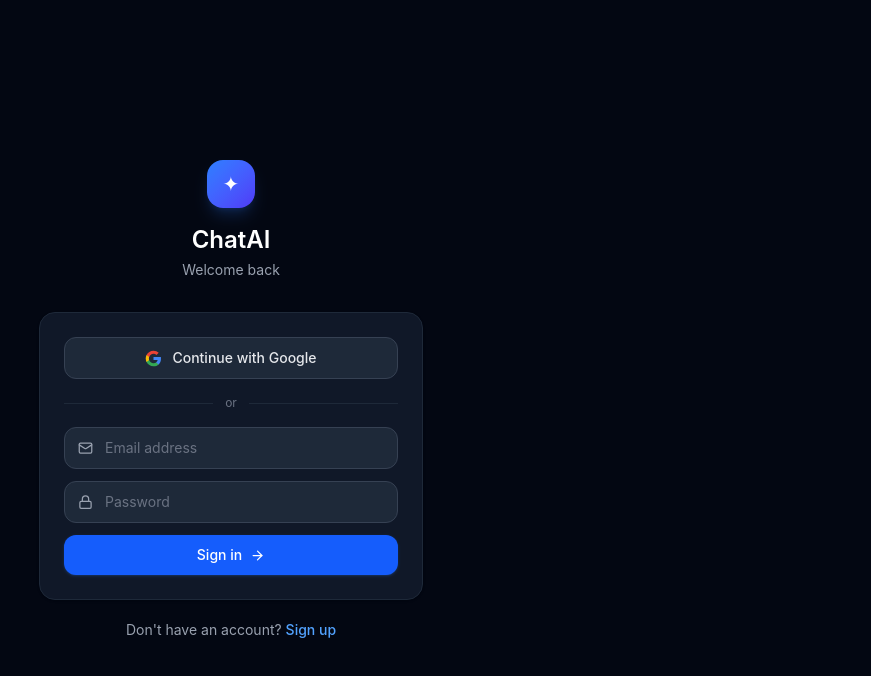
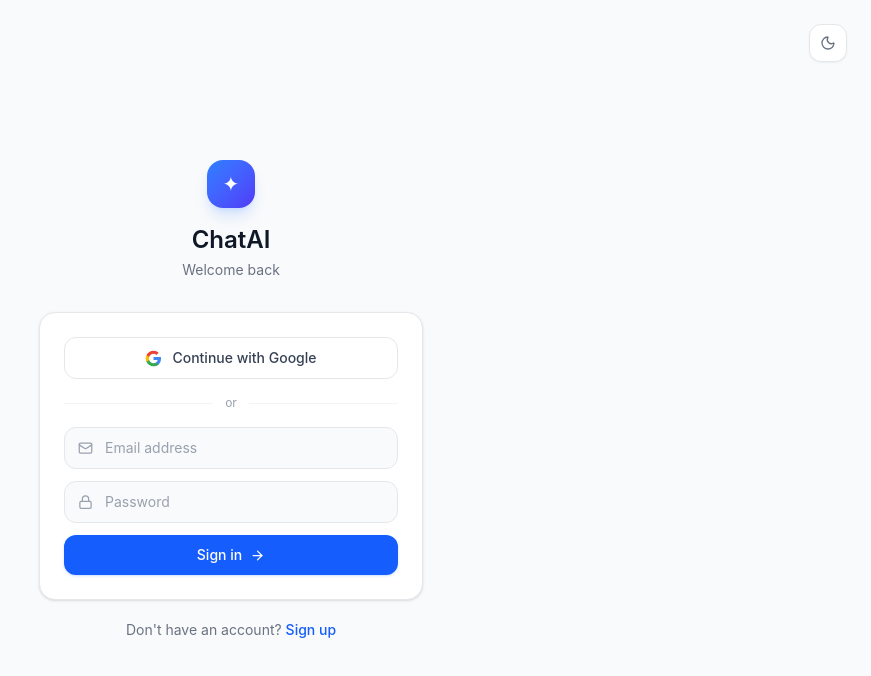
Before and after one commit to Anirban-dev/AiChatBot, a React (Vite) app in the folder Frontend/: page /login in a window 1280 px wide. Shown: the top 676 px of the page, without its empty margins (409-1280 px from the left). Built offline with nearby package versions, Linux system fonts and the light colour scheme; no server answers.

Commit message:
theme added in admin adn login pages

```diff
--- a/Frontend/src/Routes/Admin/index.tsx
+++ b/Frontend/src/Routes/Admin/index.tsx
@@ -1,7 +1,7 @@
 // src/Routes/Admin/index.tsx
-import { useState } from 'react'
+import { useState, useEffect } from 'react'
 import { useNavigate } from 'react-router-dom'
-import { ArrowLeft, Database, LogOut } from 'lucide-react'
+import { ArrowLeft, Database, LogOut, Sun, Moon } from 'lucide-react'
 import AdminGate from './AdminGate'
 import OverviewTab from './OverviewTab'
 import UsersTab from './UsersTab'
@@ -14,6 +14,26 @@ const AdminDashboard = () => {
   const navigate = useNavigate()
   const [tab, setTab] = useState<Tab>('overview')
   const [gateKey, setGateKey] = useState(0)
+
+  // 1. Initialize state matching your Chat component preference pattern
+  const [dark, setDark] = useState<boolean>(() => {
+    const savedTheme = localStorage.getItem('theme')
+    if (savedTheme) {
+      return savedTheme === 'dark'
+    }
+    return window.matchMedia('(prefers-color-scheme: dark)').matches
+  })
+
+  // 2. Synchronize theme switches with the HTML element tree
+  useEffect(() => {
+    if (dark) {
+      document.documentElement.classList.add('dark')
+      localStorage.setItem('theme', 'dark')
+    } else {
+      document.documentElement.classList.remove('dark')
+      localStorage.setItem('theme', 'light')
+    }
+  }, [dark])
 
   // If a request returns a 401/403 deep inside a child panel component
   const handleExpired = () => {
@@ -61,8 +81,8 @@ const AdminDashboard = () => {
               </div>
             </div>
 
-            {/* Tab Nav + Logout */}
-            <div className="flex items-center gap-6">
+            {/* Tab Nav + Theme Toggle + Logout */}
+            <div className="flex items-center gap-3 sm:gap-4">
               <nav className="hidden sm:flex items-center gap-1 bg-white dark:bg-slate-900 border border-slate-200 dark:border-slate-800 rounded-xl p-1">
                 {TABS.map(t => (
                   <button
@@ -78,6 +98,15 @@ const AdminDashboard = () => {
                   </button>
                 ))}
               </nav>
+
+              {/* Desktop Theme Toggle Button */}
+              <button
+                onClick={() => setDark(!dark)}
+                className="p-2 text-slate-500 hover:text-slate-950 dark:text-slate-400 dark:hover:text-slate-200 hover:bg-slate-100 dark:hover:bg-slate-800 border border-slate-200 dark:border-slate-800 rounded-lg transition cursor-pointer"
+                title={dark ? "Switch to Light Mode" : "Switch to Dark Mode"}
+              >
+                {dark ? <Sun size={15} /> : <Moon size={15} />}
+              </button>
 
               <button
                 onClick={handleLogout}
--- a/Frontend/src/Routes/Login.tsx
+++ b/Frontend/src/Routes/Login.tsx
@@ -1,9 +1,9 @@
-import { useState } from 'react'
+import { useState, useEffect } from 'react'
 import { useNavigate } from 'react-router-dom'
 import { login, signup, googleLogin, sendOtp } from '../API/Login'
 import { saveSession } from '../Auth/authHelper'
 import { useGoogleLogin } from '@react-oauth/google'
-import { Mail, Lock, User, ArrowRight, Loader2 } from 'lucide-react'
+import { Mail, Lock, User, ArrowRight, Loader2, Sun, Moon } from 'lucide-react'
 
 const GoogleIcon = () => (
   <svg viewBox="0 0 24 24" width="17" height="17" xmlns="http://www.w3.org/2000/svg">
@@ -57,6 +57,26 @@ const Login = () => {
   const [error, setError] = useState('')
   const [otp, setOtp] = useState('')
   const [otpSent, setOtpSent] = useState(false)
+
+  // 1. Theme state initialization
+  const [dark, setDark] = useState<boolean>(() => {
+    const savedTheme = localStorage.getItem('theme')
+    if (savedTheme) {
+      return savedTheme === 'dark'
+    }
+    return window.matchMedia('(prefers-color-scheme: dark)').matches
+  })
+
+  // 2. Theme side-effect engine
+  useEffect(() => {
+    if (dark) {
+      document.documentElement.classList.add('dark')
+      localStorage.setItem('theme', 'dark')
+    } else {
+      document.documentElement.classList.remove('dark')
+      localStorage.setItem('theme', 'light')
+    }
+  }, [dark])
 
   const navigate = useNavigate()
 
@@ -112,7 +132,19 @@ const Login = () => {
   }
 
   return (
-    <div className="min-h-screen flex items-center justify-center bg-gray-50 dark:bg-gray-950 px-4">
+    <div className="min-h-screen flex items-center justify-center bg-gray-50 dark:bg-gray-950 px-4 relative transition-colors duration-300">
+
+      {/* Absolute Positioning Universal Theme Switcher Control */}
+      <div className="absolute top-4 right-4 sm:top-6 sm:right-6">
+        <button
+          onClick={() => setDark(!dark)}
+          className="p-2.5 rounded-xl border border-gray-200 dark:border-gray-800 bg-white dark:bg-gray-900 text-gray-500 dark:text-gray-400 hover:text-gray-900 dark:hover:text-gray-100 shadow-xs hover:bg-gray-50 dark:hover:bg-gray-800 transition cursor-pointer"
+          title={dark ? "Switch to Light Mode" : "Switch to Dark Mode"}
+        >
+          {dark ? <Sun size={16} /> : <Moon size={16} />}
+        </button>
+      </div>
+
       <div className="w-full max-w-sm">
 
         {/* Logo / Brand */}
```
Also changed, not shown: 1 other file (tests, documents, lock files or other folders).
